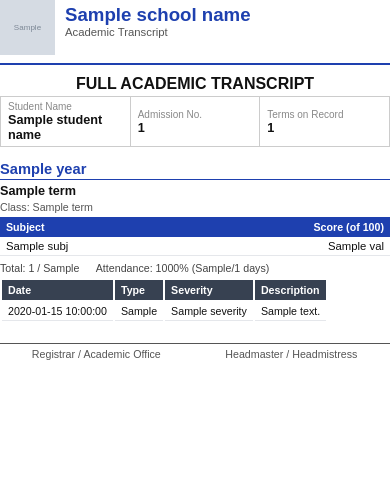
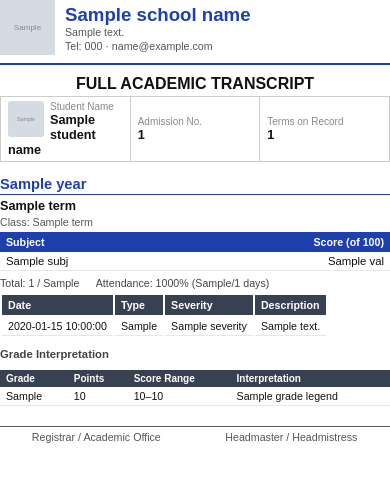
Before and after one commit to Latiftanga/TTEK-SMS, a Python web app: template backend/app/templates/transcript.html in a window 390 px wide. Shown: the top 482 px of the page. Run offline with Jinja, Linux system fonts and the light colour scheme; the template is opened without the code that fills it: most values are stand-ins (such as "Sample title", 1, 10 or a date in 2020); grey boxes marked "Sample" are stand-in pictures.

Commit message:
feat: add letterhead, student photo, and grade legend to transcript
Same three additions just made to the single-term report card, applied to
the multi-term transcript for visual consistency between the two academic
documents: school phone/email/address, the student's photo, and a Grade
Interpretation legend sourced from the school's default grading scale.
Reuses the same grading.py helpers (get_default_scale_with_bands,
grade_legend_rows) added for the report card — one fallback rule, not two
copies of it.

Co-Authored-By: Claude Sonnet 5 <noreply@anthropic.com>

```diff
--- a/backend/app/templates/transcript.html
+++ b/backend/app/templates/transcript.html
@@ -10,7 +10,7 @@
   .header { border-bottom: 2px solid #1e40af; padding-bottom: 8px; margin-bottom: 10px; overflow: hidden; }
   .header img { float: left; width: 55px; height: 55px; margin-right: 10px; }
   .header h1 { font-size: 14pt; color: #1e40af; margin-top: 4px; }
-  .header p { font-size: 8.5pt; color: #555; }
+  .header p { font-size: 8pt; color: #555; line-height: 1.3; }
   .header-clear { clear: both; }
 
   .title { text-align: center; font-size: 12pt; font-weight: bold; margin: 8px 0 3px; text-transform: uppercase; }
@@ -19,6 +19,13 @@
   .meta td { border: 1px solid #ccc; padding: 4px 7px; width: 33%; }
   .meta .lbl { font-size: 7.5pt; color: #888; display: block; }
   .meta .val { font-size: 9.5pt; font-weight: bold; }
+  .meta .student-cell { overflow: hidden; }
+  .meta .student-photo { float: left; width: 36px; height: 36px; margin-right: 6px; border-radius: 3px; object-fit: cover; }
+
+  .legend { width: 100%; border-collapse: collapse; margin: 10px 0; font-size: 8pt; page-break-inside: avoid; }
+  .legend th { background: #374151; color: #fff; padding: 3px 6px; text-align: left; font-size: 7.5pt; }
+  .legend td { padding: 3px 6px; border-bottom: 1px solid #e5e7eb; }
+  .legend-title { font-size: 8.5pt; font-weight: bold; color: #444; margin-top: 8px; }
 
   .year-title { font-size: 11pt; font-weight: bold; color: #1e40af; margin: 14px 0 4px; border-bottom: 1px solid #1e40af; padding-bottom: 2px; }
   .term-block { margin-bottom: 10px; page-break-inside: avoid; }
@@ -45,7 +52,10 @@
 <div class="header">
   {% if logo_url %}<img src="{{ logo_url }}" alt="">{% endif %}
   <h1>{{ school_name }}</h1>
-  <p>Academic Transcript</p>
+  {% if school_address %}<p>{{ school_address }}</p>{% endif %}
+  {% if school_phone or school_email %}
+  <p>{% if school_phone %}Tel: {{ school_phone }}{% endif %}{% if school_phone and school_email %} &middot; {% endif %}{% if school_email %}{{ school_email }}{% endif %}</p>
+  {% endif %}
   <div class="header-clear"></div>
 </div>
 
@@ -53,7 +63,10 @@
 
 <table class="meta">
   <tr>
-    <td><span class="lbl">Student Name</span><span class="val">{{ student_name }}</span></td>
+    <td class="student-cell">
+      {% if photo_url %}<img class="student-photo" src="{{ photo_url }}" alt="">{% endif %}
+      <span class="lbl">Student Name</span><span class="val">{{ student_name }}</span>
+    </td>
     <td><span class="lbl">Admission No.</span><span class="val">{{ admission_number }}</span></td>
     <td><span class="lbl">Terms on Record</span><span class="val">{{ years | map(attribute='terms') | map('length') | sum }}</span></td>
   </tr>
@@ -107,6 +120,23 @@
 <p style="text-align:center;color:#888;margin-top:20px;">No term enrollment history on record.</p>
 {% endfor %}
 
+{% if grade_legend %}
+<div class="legend-title">Grade Interpretation</div>
+<table class="legend">
+  <thead><tr><th>Grade</th><th>Points</th><th>Score Range</th><th>Interpretation</th></tr></thead>
+  <tbody>
+    {% for g in grade_legend %}
+    <tr>
+      <td>{{ g.letter_grade }}</td>
+      <td>{{ g.gpa_points if g.gpa_points is not none else "—" }}</td>
+      <td>{{ g.min_score }}&ndash;{{ g.max_score }}</td>
+      <td>{{ g.label }}</td>
+    </tr>
+    {% endfor %}
+  </tbody>
+</table>
+{% endif %}
+
 <table class="footer">
   <tr>
     <td>Registrar / Academic Office</td>
```
Also changed, not shown: backend/app/services/transcript.py (+14 -0 lines), backend/app/tests/test_transcript.py (+39 -0 lines).
